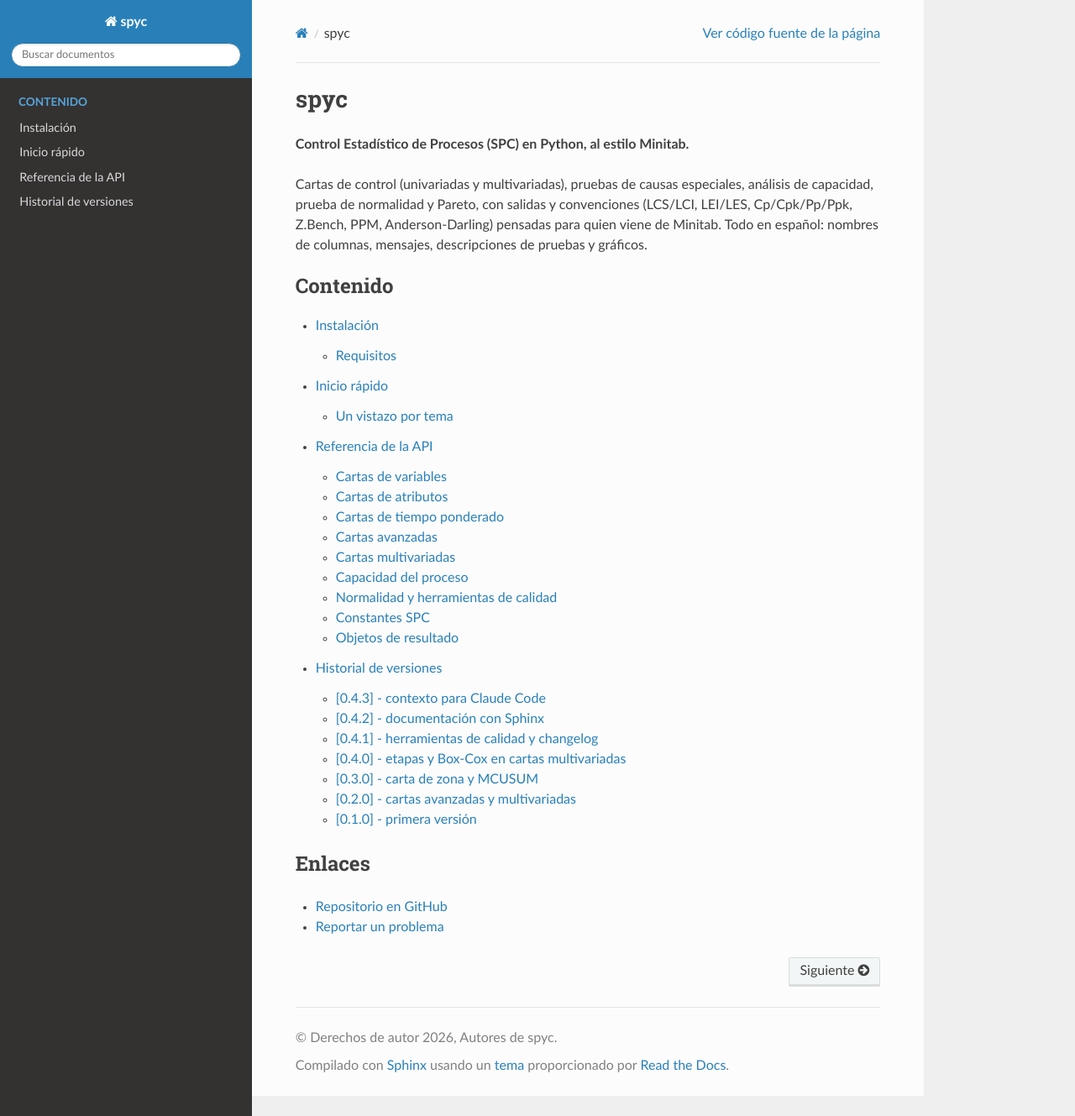
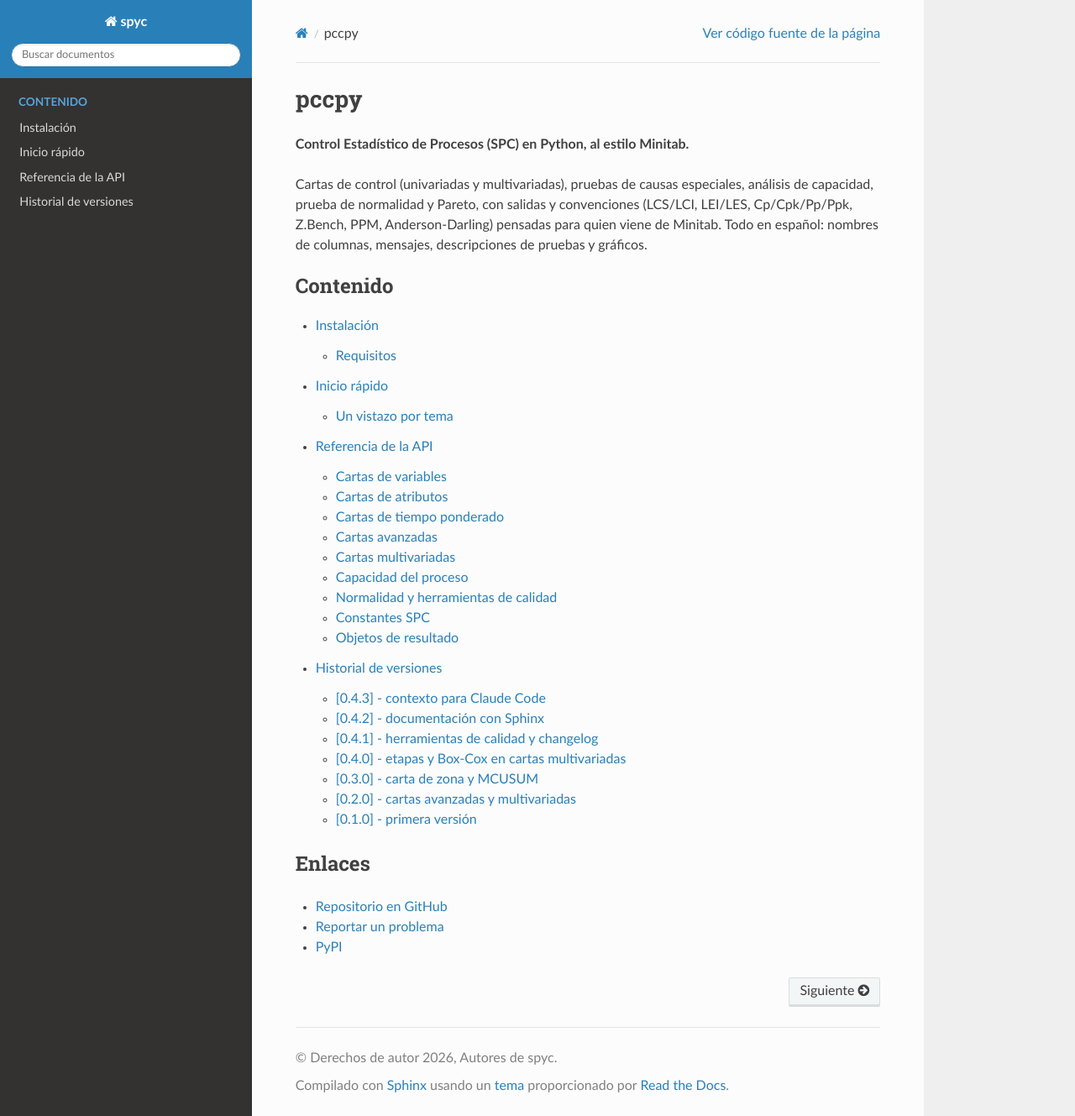
Before and after one commit to LeoSanta15/pccpy, a Sphinx documentation site: the page built from docs/source/index.md, in a window 1280 px wide and 1329 px high. Shown: the whole window at 84% size. Built offline with Sphinx 7.4.7 and the Read the Docs theme 3.1.0, drawn with Linux system fonts in a browser that asks for light colours.

Commit message:
docs: corregir URLs en index.md (TU_USUARIO → LeoSanta15/pccpy)
Co-Authored-By: Claude Sonnet 4.6 <noreply@anthropic.com>
Claude-Session: https://claude.ai/code/session_01HUHPdX7cdH9SJwzgGiM2LC

```diff
--- a/docs/source/index.md
+++ b/docs/source/index.md
@@ -1,4 +1,4 @@
-# spyc
+# pccpy
 
 **Control Estadístico de Procesos (SPC) en Python, al estilo Minitab.**
 
@@ -20,5 +20,6 @@ changelog
 
 ## Enlaces
 
-- [Repositorio en GitHub](https://github.com/TU_USUARIO/spyc)
-- [Reportar un problema](https://github.com/TU_USUARIO/spyc/issues)
+- [Repositorio en GitHub](https://github.com/LeoSanta15/pccpy)
+- [Reportar un problema](https://github.com/LeoSanta15/pccpy/issues)
+- [PyPI](https://pypi.org/project/pccpy/)
```
